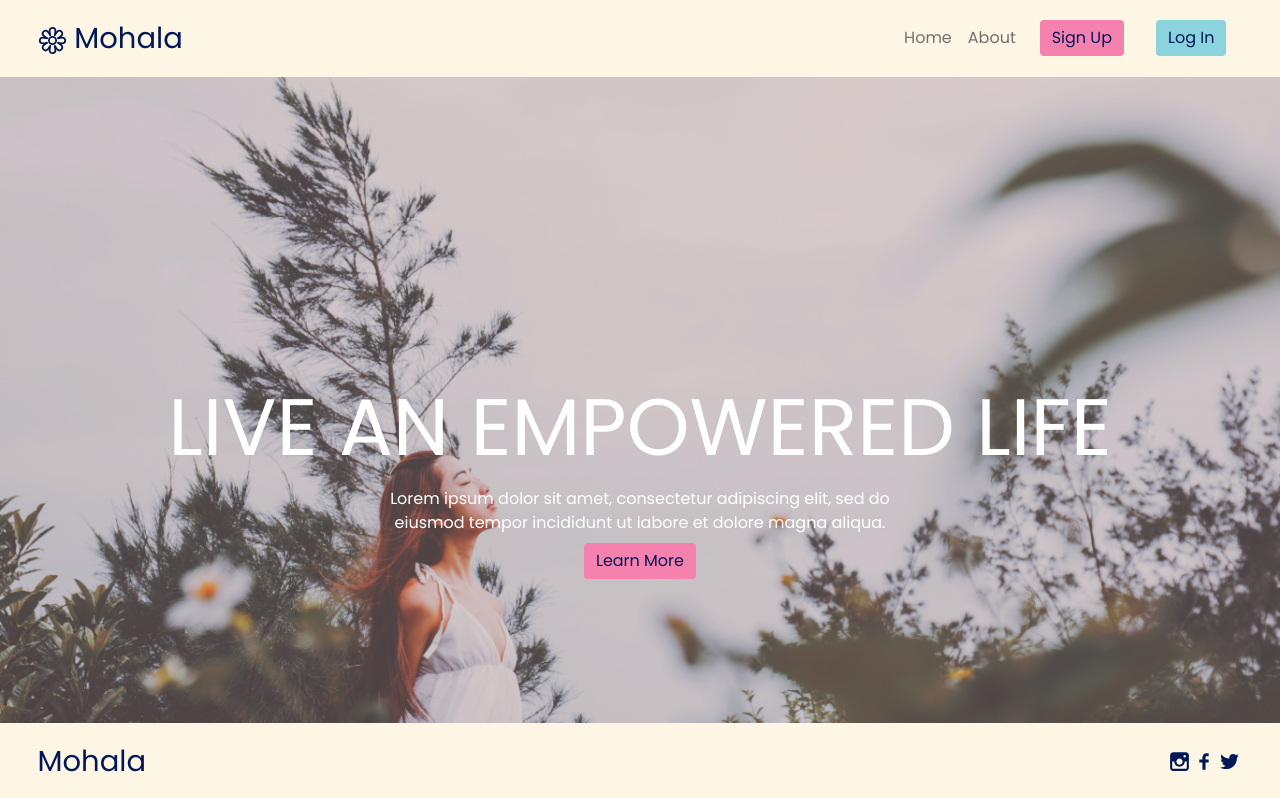
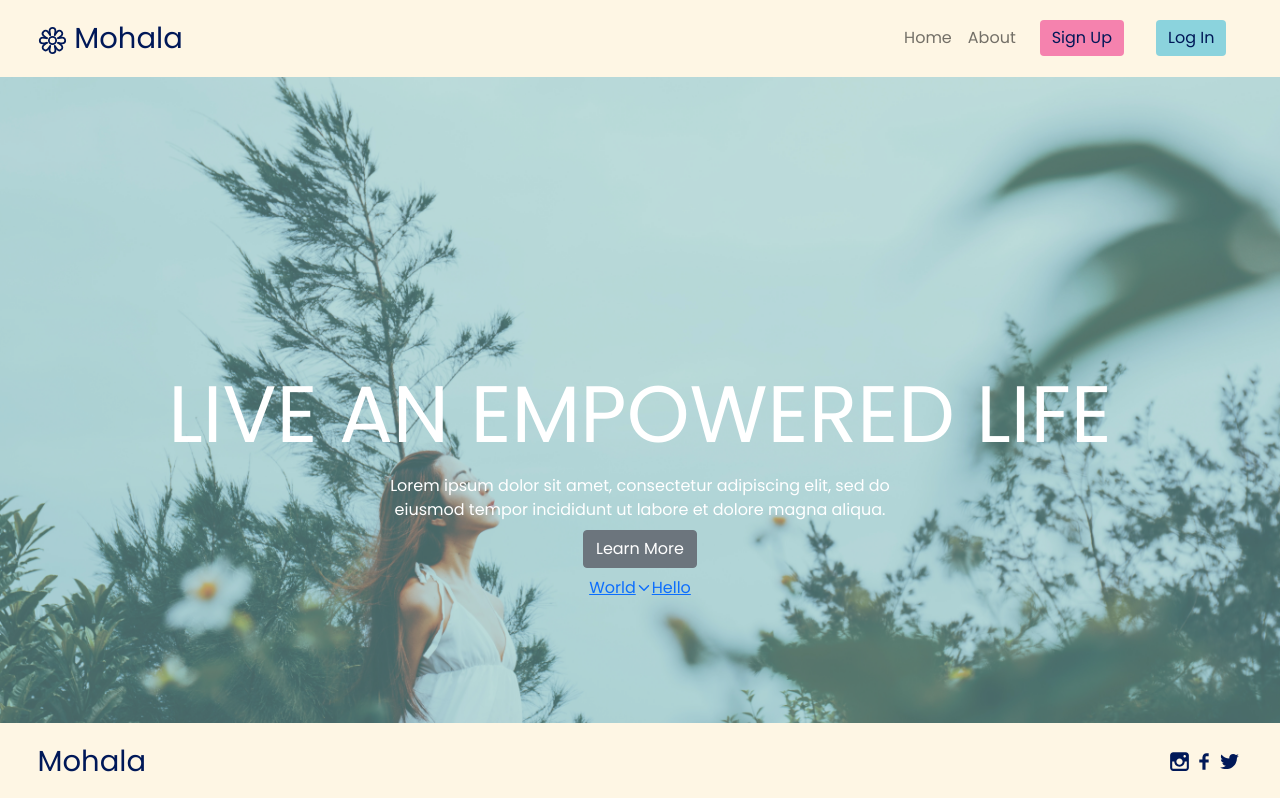
Before and after one commit to allyroo/hackathon-wellness, a React (Create React App) app: page / in a window 1280 px wide. Shown: the top 798 px of the page. Built offline with nearby package versions, Linux system fonts and the light colour scheme.

Commit message:
landing/time

```diff
--- a/package.json
+++ b/package.json
@@ -14,6 +14,7 @@
     "react-icons": "^4.3.1",
     "react-router-dom": "^6.0.2",
     "react-scripts": "^4.0.3",
+    "react-scroll": "^1.8.4",
     "reactstrap": "^9.0.1",
     "web-vitals": "^1.1.2"
   },
--- a/src/components/NavBar.jsx
+++ b/src/components/NavBar.jsx
@@ -1,4 +1,4 @@
-import React, { useState } from 'react';
+import React, { useState } from "react";
 import {
   Navbar,
   NavbarBrand,
@@ -6,16 +6,16 @@ import {
   Nav,
   NavItem,
   NavLink,
-    Button
-} from 'reactstrap';
+  Button,
+} from "reactstrap";
 import { Link } from "react-router-dom";
-import { CgMenuRightAlt } from 'react-icons/cg';
-import { Dropdown } from 'react-bootstrap';
+import { CgMenuRightAlt } from "react-icons/cg";
+import { Dropdown } from "react-bootstrap";
 import { IoMdFlower } from "react-icons/io";
 import { IoFlowerOutline } from "react-icons/io5";
 
-import './NavBar.css';
-import Avatar from './UserAvatar';
+import "./NavBar.css";
+import Avatar from "./UserAvatar";
 
 const NavBar = () => {
   const [isOpen, setIsOpen] = useState(false);
@@ -26,42 +26,50 @@ const NavBar = () => {
 
   const pathname = window.location.pathname;
 
+  const date = new Date();
+  const hours = date.getHours();
+  let timeOfDay;
+
+  if (hours < 12) {
+    timeOfDay = "morning";
+  } else if (hours >= 12 && hours < 17) {
+    timeOfDay = "afternoon";
+  } else {
+    timeOfDay = "evening";
+  }
+
   return (
-        <Navbar
-            expand="md"
-            light
-            className="nav-bar"
-            sticky="top"
-        >
+    <Navbar expand="md" light className="nav-bar" sticky="top">
       <NavbarBrand href="/">
-                <h3><IoFlowerOutline /> Mohala </h3>
+        <h3>
+          <IoFlowerOutline /> Mohala{" "}
+        </h3>
       </NavbarBrand>
       <CgMenuRightAlt onClick={toggle} className="nav-menu" />
       <Collapse isOpen={isOpen} navbar className="dropdown">
-                <Nav
-                    className=""
-                    navbar
-                >
-                    {pathname.includes("dashboard")
-                    ? null
-                    :<NavItem className="nav-items">
-                        <NavLink href="/">
-                            Home
-                        </NavLink>
-                        <NavLink href="/about">
-                            About
-                        </NavLink>
+        <Nav className="" navbar>
+          {pathname.includes("dashboard") ? null : (
+            <NavItem className="nav-items">
+              <NavLink href="/">Home</NavLink>
+              <NavLink href="/about">About</NavLink>
             </NavItem>
-                    }
+          )}
         </Nav>
 
-                {pathname.includes("dashboard")
-                    ? <div style={{ "display": "flex", "alignItems": "center", "marginRight": "3vw" }}>
+        {pathname.includes("dashboard") ? (
+          <div
+            style={{
+              display: "flex",
+              alignItems: "center",
+              marginRight: "3vw",
+            }}
+          >
             <Avatar />
-                        <h5>Hi Sophie!</h5>
+            <h5>Good {timeOfDay}, Sophie!</h5>
             {/* Dropdown */}
           </div>
-                    : <>
+        ) : (
+          <>
             <NavLink href="/signup">
               <Button className="button-class" outline>
                 Sign Up
@@ -73,13 +81,10 @@ const NavBar = () => {
               </Button>
             </NavLink>
           </>
-                }
+        )}
+      </Collapse>
+    </Navbar>
+  );
+};
 
-
-            </Collapse>
-
-        </Navbar>
-    )
-}
-
-export default NavBar
+export default NavBar;
--- a/src/pages/DashboardPages/Mind/MindSupport.jsx
+++ b/src/pages/DashboardPages/Mind/MindSupport.jsx
@@ -30,6 +30,8 @@ const MindSupport = () => {
   const toggle = () => {
       setIsOpen(!isOpen);
   };
+
+
 
   return (
     <div>
--- a/src/pages/Landing.css
+++ b/src/pages/Landing.css
@@ -1,12 +1,20 @@
+html {
+  scroll-behavior: smooth;
+}
+
 .hero {
   font-family: "Poppins", sans-serif;
   background: url("../components/images/hero.jpg") no-repeat center/cover;
-  height: 100%;
+  background-size: cover;
+  background-position: center;
+  height: 100vh;
+  width: 100vw;
 }
 
 .hero .hero-overlay {
-  background-color: rgba(171, 132, 132, 0.4);
-  height: 50rem;
+  background-color: #83bdbb7c;
+  height: 100vh;
+  width: 100vw;
   display: flex;
   flex-direction: column;
   align-items: center;
--- a/src/pages/Landing.jsx
+++ b/src/pages/Landing.jsx
@@ -10,8 +10,9 @@ import tracker from "../components/images/tracker.svg";
 import support from "../components/images/support.svg";
 import NavBar from "../components/NavBar";
 import Footer from "../components/Footer";
-import { BsFlower1 } from "react-icons/cg";
+import { IoIosArrowDown } from "react-icons/io";
 import { NavLink, Button } from "reactstrap";
+
 import "./Landing.css";
 
 const Landing = () => {
@@ -29,10 +30,15 @@ const Landing = () => {
               eiusmod tempor incididunt ut labore et dolore magna aliqua.
             </div>
             <NavLink href="/about">
-              <Button className="button-class" outline>
-                Learn More
-              </Button>
+              <Button>Learn More</Button>
             </NavLink>
+            <div className="main" id="section1">
+              <a href="#section2">
+                World
+                <IoIosArrowDown />
+                Hello
+              </a>
+            </div>
           </div>
         </section>
         {/* breaker bloom text */}
@@ -60,6 +66,9 @@ const Landing = () => {
         <section className="bloom">
           <div className="title">
             Dig at the roots instead of hacking at the leaves.{" "}
+          </div>
+          <div className="main" id="section2">
+            <a href="#section1">Hello</a>
           </div>
         </section>
         <section className="how-to">
```
Also changed, not shown: 1 other file (tests, documents, lock files or other folders). Lines whose indentation alone changed are shown as unchanged.
